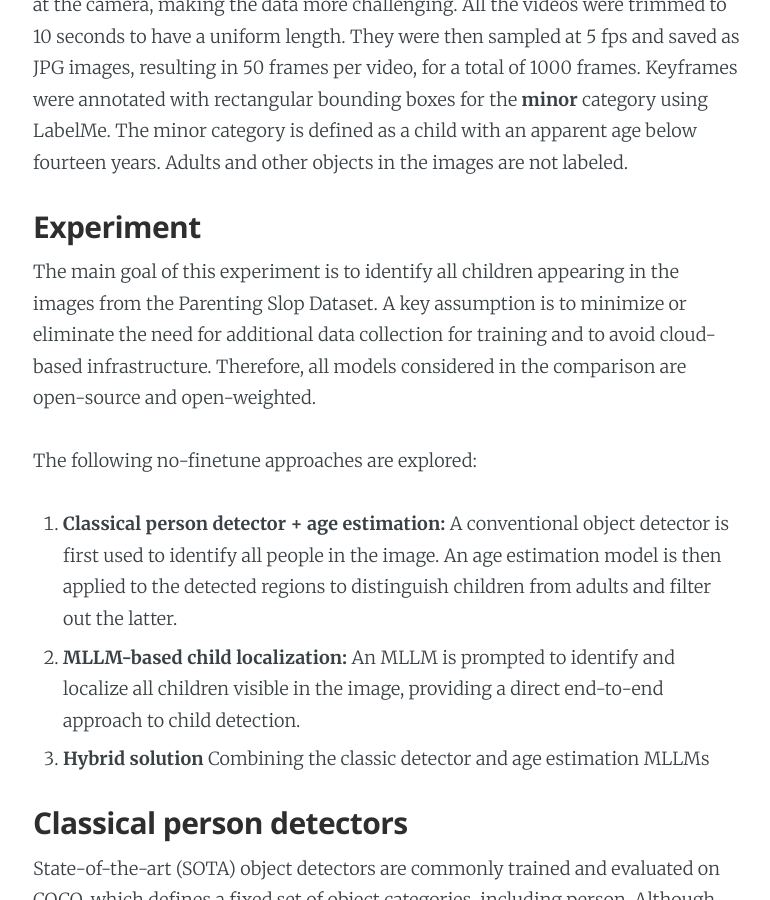
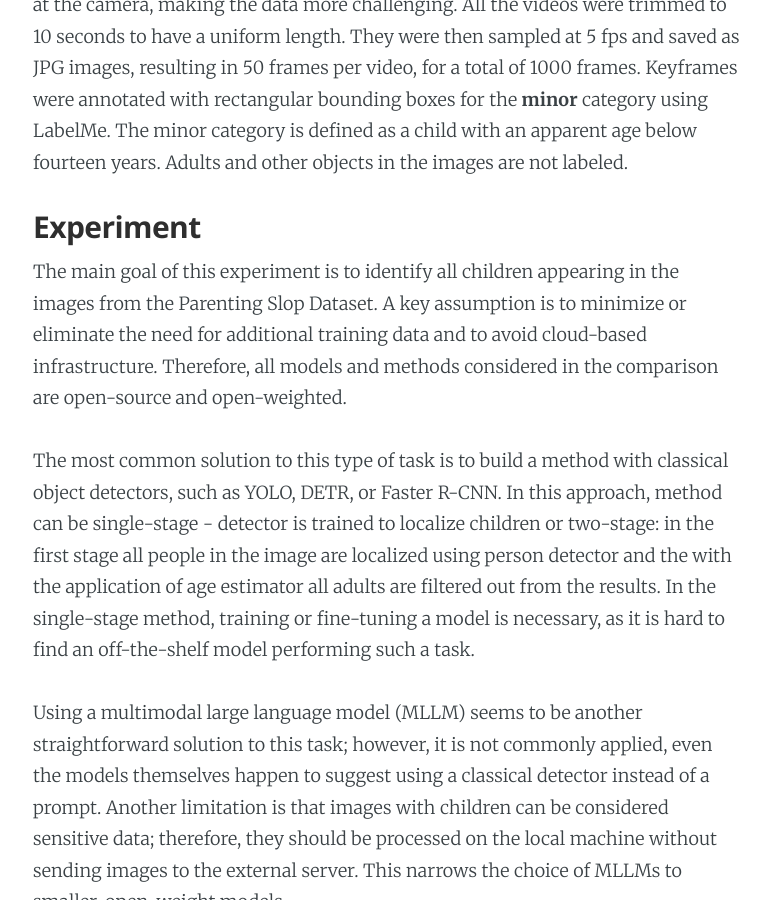
Before and after one commit to weronikagutfeter/weronikagutfeter.github.io, a Jekyll site: the page built from _posts/2026-10-10-llms_vs_detectors.md, in a window 1280 px wide and 900 px high, scrolled down 2781 px. Shown: the whole window, without its empty margins (252-1022 px from the left). Built offline with Jekyll 4.4.1, drawn with Linux system fonts in a browser that asks for light colours; nearby versions of some CDN libraries; some of the changed text lies outside the part shown.

Commit message:
post update

```diff
--- a/_posts/2026-10-10-llms_vs_detectors.md
+++ b/_posts/2026-10-10-llms_vs_detectors.md
@@ -20,7 +20,7 @@
 
 |                |                                                                                  Supplementary materials:                                                                                   |
 |:---------------|:-------------------------------------------------------------------------------------------------------------------------------------------------------------------------------------------:|
-| Link to report | ["Classical Object Detectors vs. MLLMs for Child Detection in Images: A Preliminary Study"](https://github.com/weronikagutfeter/MinorsReport/blob/main/reports/2026_llms_and_detectors.pdf) |
+| Link to report | ["Classical Object Detectors vs. MLLMs for Child Detection in Images: A Preliminary Study"](https://github.com/weronikagutfeter/MinorsReport/blob/main/reports/2026_Gutfeter_detectors_vs_llms.pdf) |
 | Link to codes  |                                 [experiment: llms_and_detectors](https://github.com/weronikagutfeter/MinorsReport/tree/main/experiments/llms_and_detectors)                                 |
 
 ### The Parenting Slop Dataset
@@ -37,20 +37,30 @@
 
 
 The main goal of this experiment is to identify all children appearing in the images from the Parenting Slop Dataset.
-A key assumption is to minimize or eliminate the need for additional data collection for training and to avoid cloud-based infrastructure. Therefore, all models considered in the comparison are open-source and open-weighted.
+A key assumption is to minimize or eliminate the need for additional training data and to avoid cloud-based infrastructure. Therefore, all models and methods considered in the comparison are open-source and open-weighted.
 
-The following no-finetune approaches are explored:
+The most common solution to this type of task is to build a method with classical object detectors, such as YOLO, DETR, or Faster R-CNN. In this approach, method can be single-stage - detector is trained to localize children or two-stage: in the first stage all people in the image are localized using person detector and the with the application of age estimator all adults are filtered out from the results. In the single-stage method, training or fine-tuning a model is necessary, as it is hard to find an off-the-shelf model performing such a task.
+
+Using a multimodal large language model (MLLM) seems to be another straightforward solution to this task; however, it is not commonly applied, even the models themselves happen to suggest using a classical detector instead of a prompt. Another limitation is that images with children can be considered sensitive data; therefore, they should be processed on the local machine without sending images to the external server. This narrows the choice of MLLMs to smaller, open-weight models.
+
+
+
+To sum up the methodology, the following no-finetune approaches are explored in this experiment:
 
 1. **Classical person detector + age estimation:** A conventional object detector is first used to identify all people in the image. An age estimation model is then applied to the detected regions to distinguish children from adults and filter out the latter.
 1. **MLLM-based child localization:** An MLLM is prompted to identify and localize all children visible in the image, providing a direct end-to-end approach to child detection.
 1. **Hybrid solution** Combining the classic detector and age estimation MLLMs
 
 
+
 ### Classical person detectors
 
-State-of-the-art (SOTA) object detectors are commonly trained and evaluated on COCO, which defines a fixed set of object categories, including person. Although this category does not distinguish between adults and children, it can provide a basis for child detection. A straightforward way to adapt a general-purpose person detector to the task of child detection is to first localize all people in an image and then determine their age.
+State-of-the-art object detectors are commonly trained and evaluated on COCO, which defines a fixed set of object categories, including person. A straightforward way to adapt a general-purpose person detector to child detection is to first localize all people in an image and then to determine their age by applying an age estimator. There are various models of age estimation; in this experiment, two of them were used: [InsightFace](https://github.com/deepinsight/insightface) - part of the face analysis toolbox and [MiVOLO](https://github.com/wildchlamydia/mivolo), which has two branches for predicting age: one for face and one for body. Generally, publicly available age estimators rely heavily on the features computed from the face area, which can be problematic for datasets where the face of the subjects is not always visible.
+
 
 ### MLLM-based child localization
+
+Multimodal large language models (MLLMs) are Transformer-based models that can analyze both images and text. However, they are not specifically optimized for object detection, what some of them tend to mention when being prompted about localizing objects in the image. Nevertheless, I wanted to test how well they perform on this task without additional structural modifications to the network. I considered only open-weight models that can run locally on my machine (laptop with Nvidia GeForce 3080). I checked five of them: Gemma3-4B, Gemma4-E4B, Qwen3.5-4B, Qwen3.6-27B, and Qwen3.6-35B-A3B. All of them were downloaded from [Unsloth repository](https://unsloth.ai/) and served using Llama.cpp.
 
 For the detection task, two types of prompts were tested:
 
@@ -63,7 +73,7 @@
 > Detect all the children in the image and return their locations and descriptions in the form of coordinates. Results should be in JSON format: { 'user': {'bbox': [x1, y1, x2, y2], 'description': 'description of the person', 'label':'adult/child' } }.
 
 
-Despite the detailed instructions, the models did not always return valid JSON. The outputs generated by the MLLMs required post-processing before they could be used for evaluation.
+Despite the detailed instructions, the models did not always return valid JSON. The MLLM outputs required post-processing before they could be used for evaluation. It was hard to obtain coordinates in a consistent format from Gemma models, so they don't appear in the comparison.
 
 ### MMLM-based age estimation
 
```
